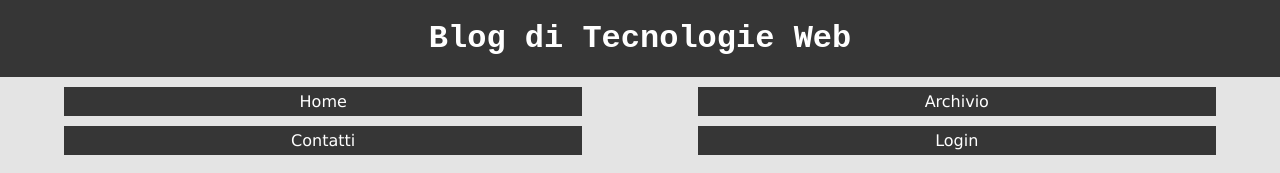
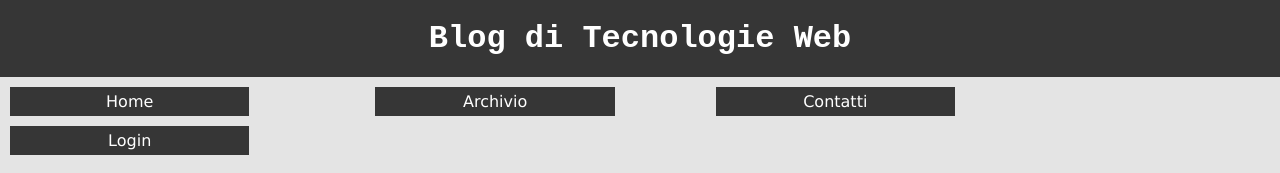
Before and after one commit to elisayan/Lab-Web, a plain HTML site: page 02-soluzioni-intermedie/website/index.html in a window 1280 px wide. Shown: the top 173 px of the page. Drawn offline with Linux system fonts and the light colour scheme.

Commit message:
set media screen

```diff
--- a/02-soluzioni-intermedie/website/css/style.css
+++ b/02-soluzioni-intermedie/website/css/style.css
@@ -151,3 +151,17 @@ aside>section>ul>li>a {
     font-size: 12px;
     color: #000;
 }
+
+@media screen and (min-width:768px) {
+    nav {
+        margin: 0 10px;
+    }
+
+    nav ul li {
+        width: 19%;
+    }
+
+    nav ul li:not(last-child) {
+        margin-right: 8%;
+    }
+}
```
